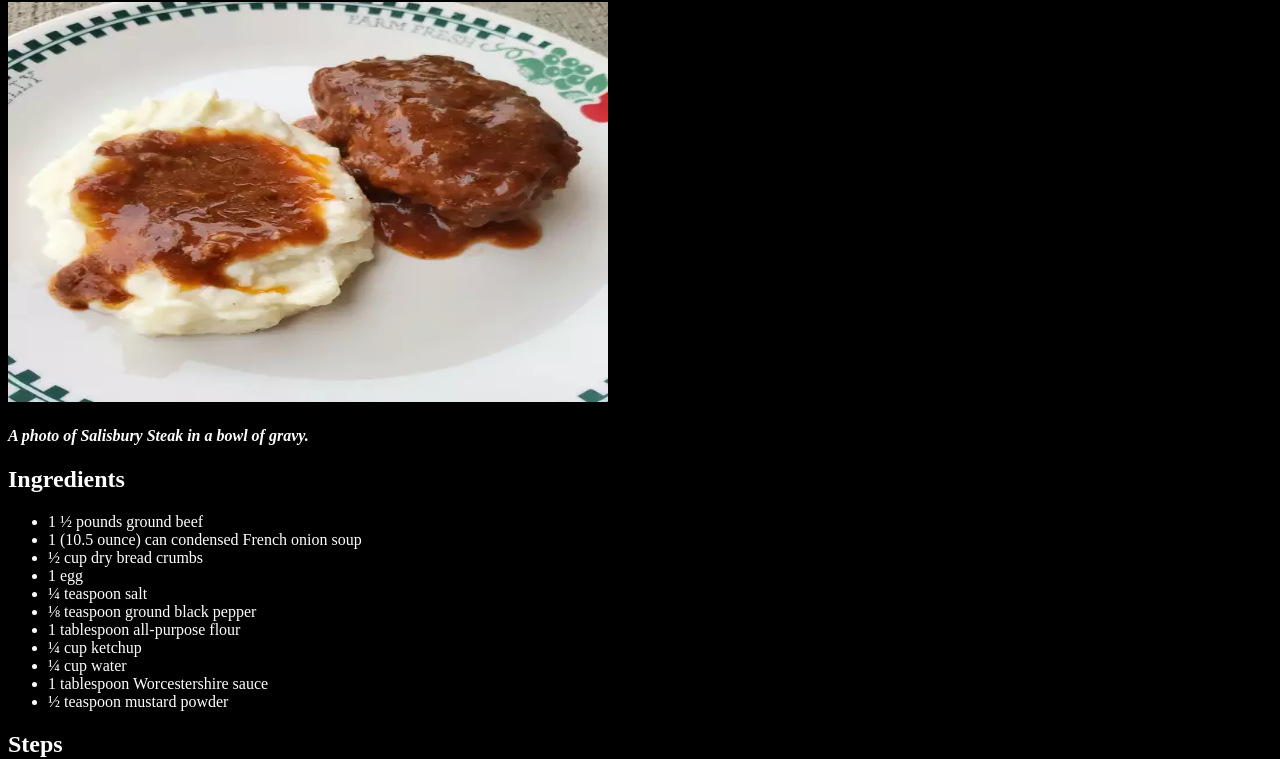
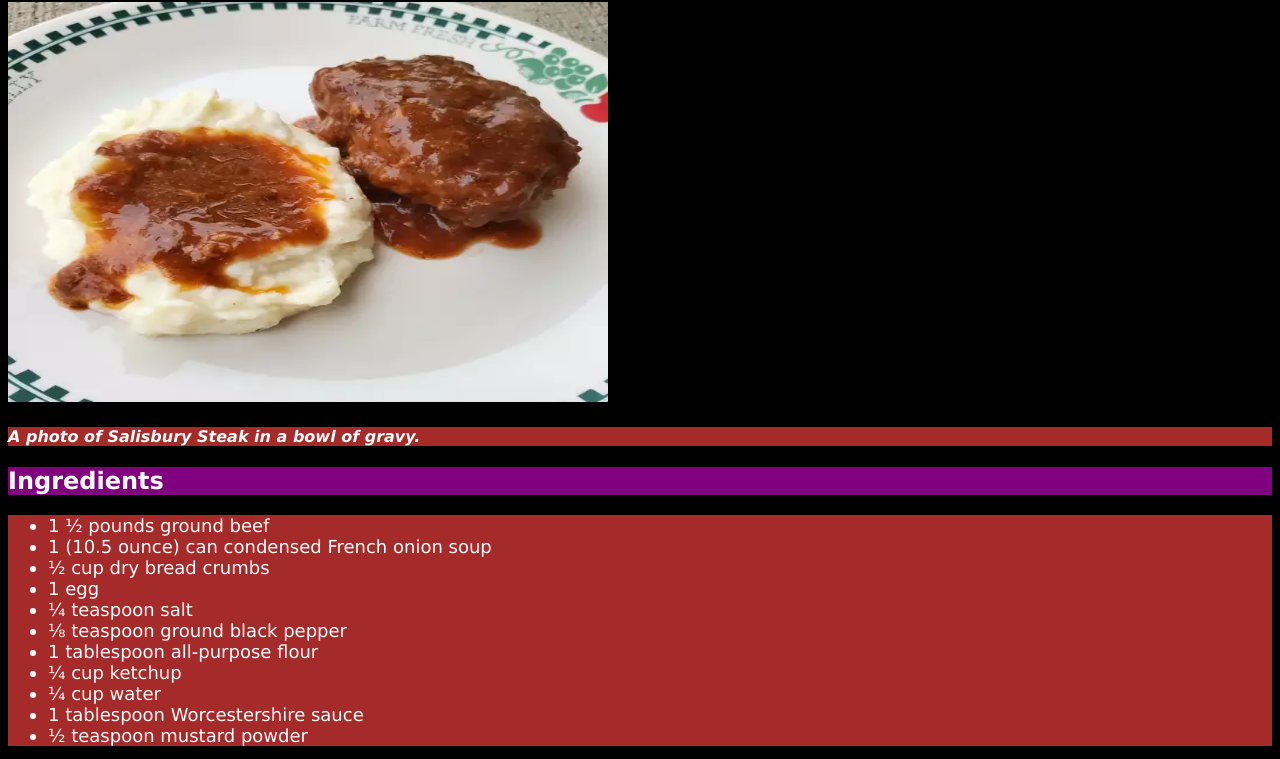
Before and after one commit to Embarkupon/odin-recipes, a plain HTML site: page recipes/salisbury-steak.html in a window 1280 px wide. Shown: the part 79-838 px from the top of the page. Drawn offline with Linux system fonts and the light colour scheme.

Commit message:
finished styling the salisbury steak recipe page

```diff
--- a/styles.css
+++ b/styles.css
@@ -23,3 +23,27 @@
     font-size: 32px;
     font-weight: 800;
 }
+
+.recipe-one img {
+    width: 600px;
+    height: 400px;
+}
+
+.recipe-one h4,
+h2,
+ul,
+ol {
+    background-color: brown;
+    font-family: Verdana, Geneva, Tahoma, sans-serif;
+}
+
+.recipe-one h2 {
+    font-size: 24px;
+    font-weight: 800px;
+    background-color: purple;
+}
+
+.recipe-one ul,
+ol {
+    font-size: 18px;
+}
```
